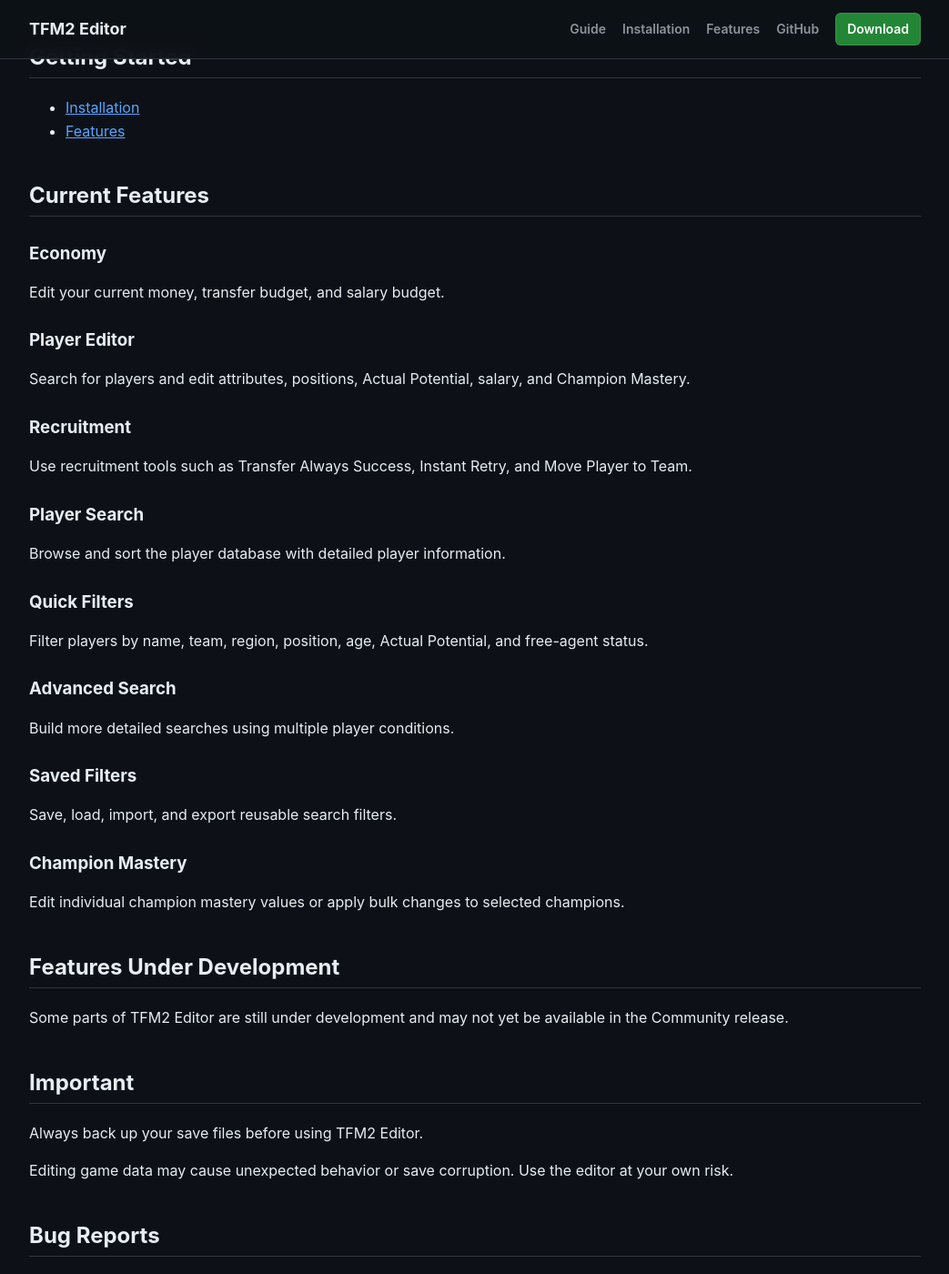
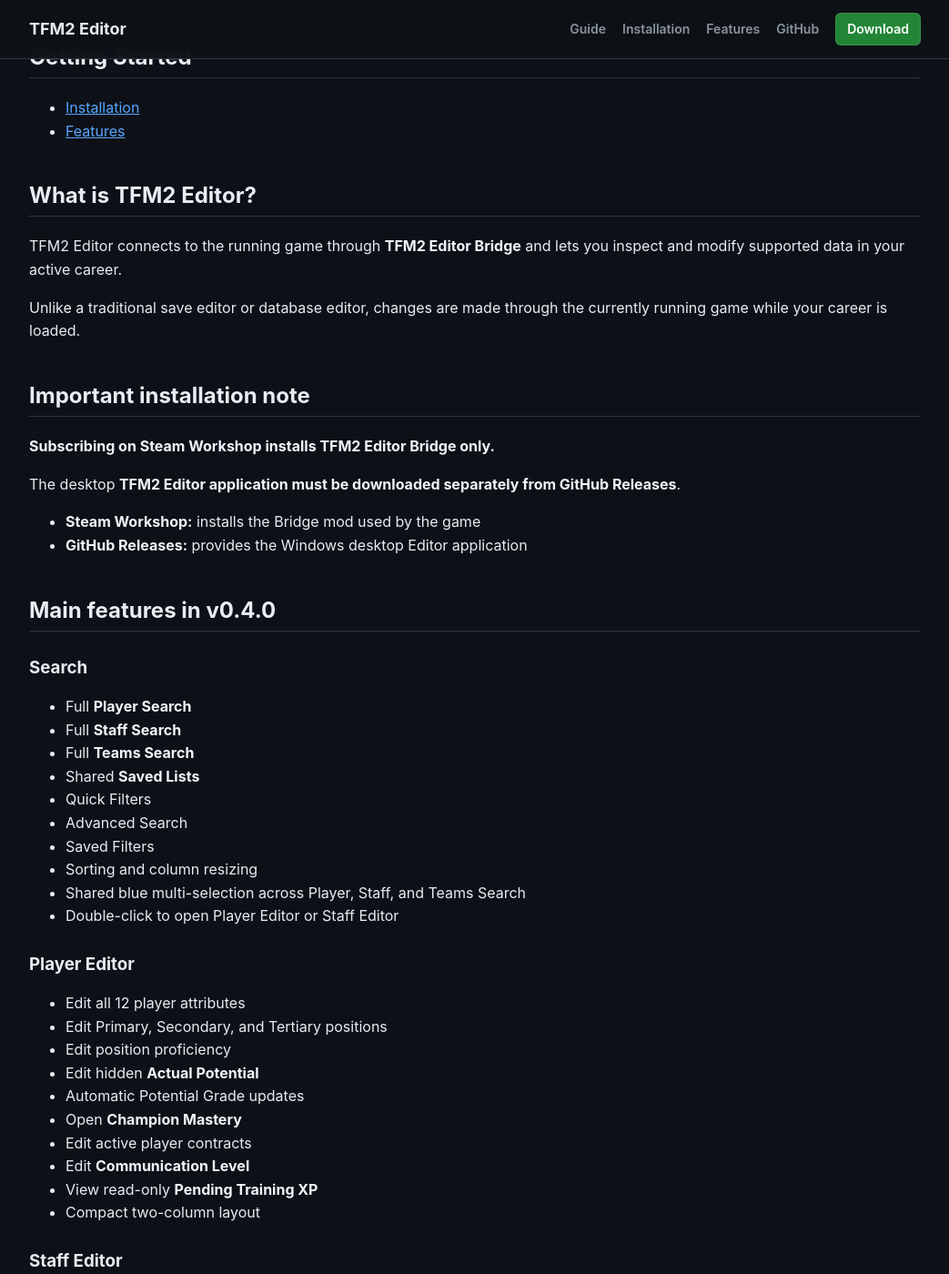
Before and after one commit to jal-io/tfm2-editor, a Jekyll site: the page built from docs/index.md, in a window 1280 px wide and 1400 px high, scrolled down 377 px. Shown: the whole window at 91% size, without its empty margins (118-1161 px from the left). Built offline with Jekyll 4.4.1, drawn with Linux system fonts in a browser that asks for light colours; some of the changed text lies outside the part shown.

Commit message:
docs: update website for v0.4.0

```diff
--- a/docs/index.md
+++ b/docs/index.md
@@ -9,61 +9,127 @@ Welcome to the user guide for **TFM2 Editor**, an unofficial live editor and com
 
 Created and maintained by **jal-io**.
 
-> **Current release:** v0.2.31
+> **Current release:** v0.4.0
+> **Required Bridge:** v0.2.43
 > **Supported game version:** Teamfight Manager 2 v0.5.3
+> **Platform:** Windows
 
 ## Getting Started
 
 - [Installation](installation.html)
 - [Features](features.html)
 
-## Current Features
+## What is TFM2 Editor?
+
+TFM2 Editor connects to the running game through **TFM2 Editor Bridge** and lets you inspect and modify supported data in your active career.
+
+Unlike a traditional save editor or database editor, changes are made through the currently running game while your career is loaded.
+
+## Important installation note
+
+**Subscribing on Steam Workshop installs TFM2 Editor Bridge only.**
+
+The desktop **TFM2 Editor application must be downloaded separately from GitHub Releases**.
+
+- **Steam Workshop:** installs the Bridge mod used by the game
+- **GitHub Releases:** provides the Windows desktop Editor application
+
+## Main features in v0.4.0
+
+### Search
+- Full **Player Search**
+- Full **Staff Search**
+- Full **Teams Search**
+- Shared **Saved Lists**
+- Quick Filters
+- Advanced Search
+- Saved Filters
+- Sorting and column resizing
+- Shared blue multi-selection across Player, Staff, and Teams Search
+- Double-click to open Player Editor or Staff Editor
+
+### Player Editor
+- Edit all 12 player attributes
+- Edit Primary, Secondary, and Tertiary positions
+- Edit position proficiency
+- Edit hidden **Actual Potential**
+- Automatic Potential Grade updates
+- Open **Champion Mastery**
+- Edit active player contracts
+- Edit **Communication Level**
+- View read-only **Pending Training XP**
+- Compact two-column layout
+
+### Staff Editor
+- Edit all supported staff attributes
+- Edit active staff contracts
+- Edit **Communication Level**
+
+### Recruitment
+- Transfer Always Success
+- Instant Retry
+- Player management
+- Staff management
+- Contract creation for free agents
 
 ### Economy
-Edit your current money, transfer budget, and salary budget.
+- Edit Money
+- Edit Recruitment Budget
+- Edit Salary Budget
+- Compact TFM2-style currency input with live preview
 
-### Player Editor
-Search for players and edit attributes, positions, Actual Potential, salary, and Champion Mastery.
+### Compatibility safety
+TFM2 Editor permanently shows the current Bridge state in the header:
 
-### Recruitment
-Use recruitment tools such as Transfer Always Success, Instant Retry, and Move Player to Team.
+- **Compatibility: OK**
+- **Compatibility: Warning**
+- **Compatibility: Not Supported**
 
-### Player Search
-Browse and sort the player database with detailed player information.
+Unsupported combinations are blocked to protect the active career from unsafe reads or writes.
 
-### Quick Filters
-Filter players by name, team, region, position, age, Actual Potential, and free-agent status.
+## Included / not included
 
-### Advanced Search
-Build more detailed searches using multiple player conditions.
+### Included in Community v0.4.0
+- Search
+- Player Editor
+- Staff Editor
+- Recruitment
+- Economy
+- Compatibility safety system
+- Localization foundation with embedded English fallback
 
-### Saved Filters
-Save, load, import, and export reusable search filters.
-
-### Champion Mastery
-Edit individual champion mastery values or apply bulk changes to selected champions.
-
-## Features Under Development
-
-Some parts of TFM2 Editor are still under development and may not yet be available in the Community release.
+### Not included in Community v0.4.0
+- Dedicated Team editing workspace
+- History / stats-over-time workspace
+- Contract renewal / future replacement contracts
+- Additional Community translation packs
 
 ## Important
 
-Always back up your save files before using TFM2 Editor.
+**Always back up your save files before using TFM2 Editor.**
 
 Editing game data may cause unexpected behavior or save corruption. Use the editor at your own risk.
 
-## Bug Reports
+## Bug reports
 
-If you find a bug, please report it through the repository's [Issues](https://github.com/jal-io/tfm2-editor/issues) page.
+If you find a bug, please report it through [GitHub Issues](https://github.com/jal-io/tfm2-editor/issues).
 
-## Source & Attribution
+Please include:
 
-TFM2 Editor and TFM2 Modifier Bridge were created by **jal-io**.
+- TFM2 Editor version
+- TFM2 Editor Bridge version
+- Teamfight Manager 2 version
+- What you tried to do
+- What you expected
+- What happened instead
+
+## Source & attribution
+
+TFM2 Editor and TFM2 Editor Bridge were created and are maintained by **jal-io**.
 
 Copyright © 2026 jal-io.
 
-See the repository `LICENSE` file for usage and redistribution terms.
+See the repository `LICENSE` file for attribution, usage, and redistribution terms.
 
 ## Disclaimer
 
```
